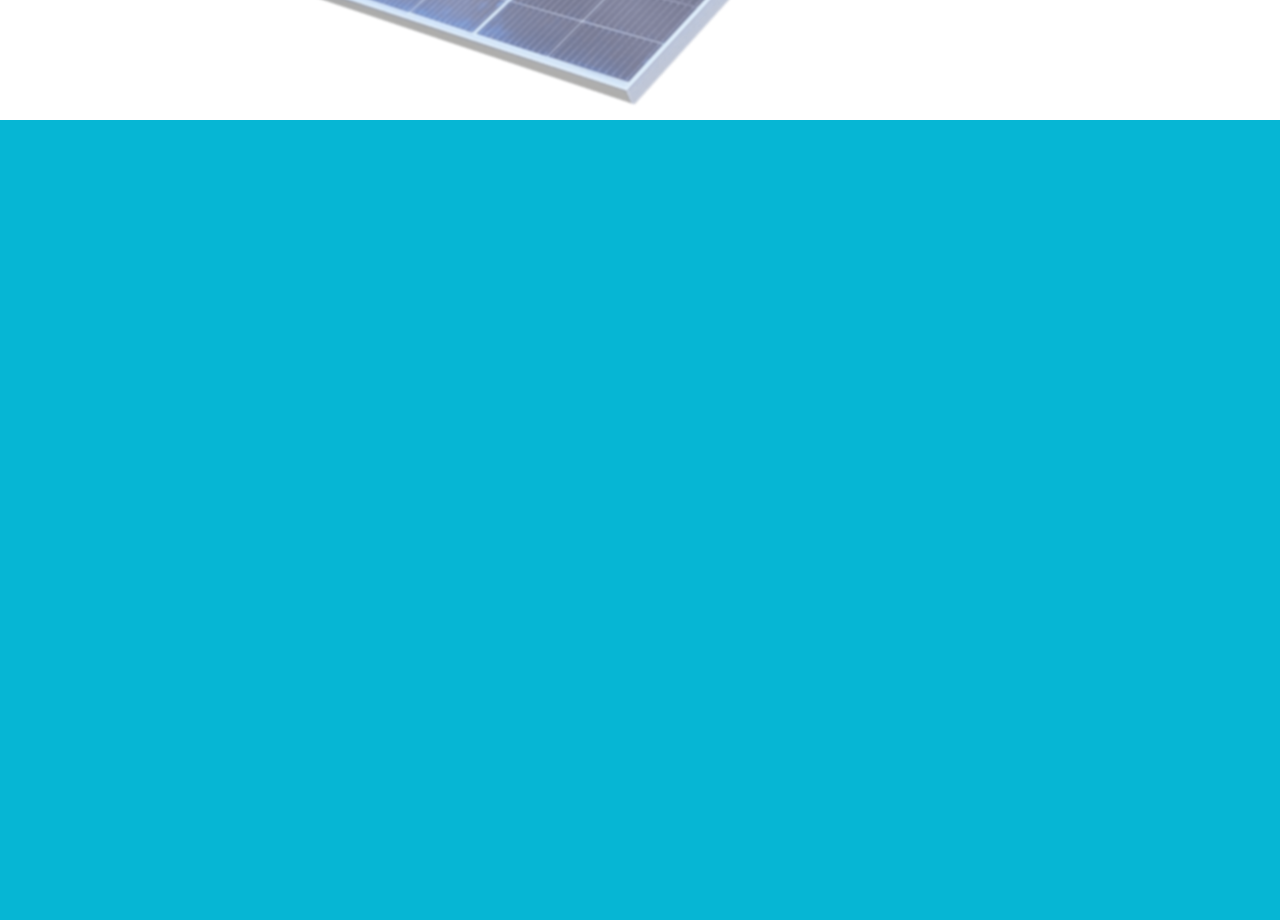
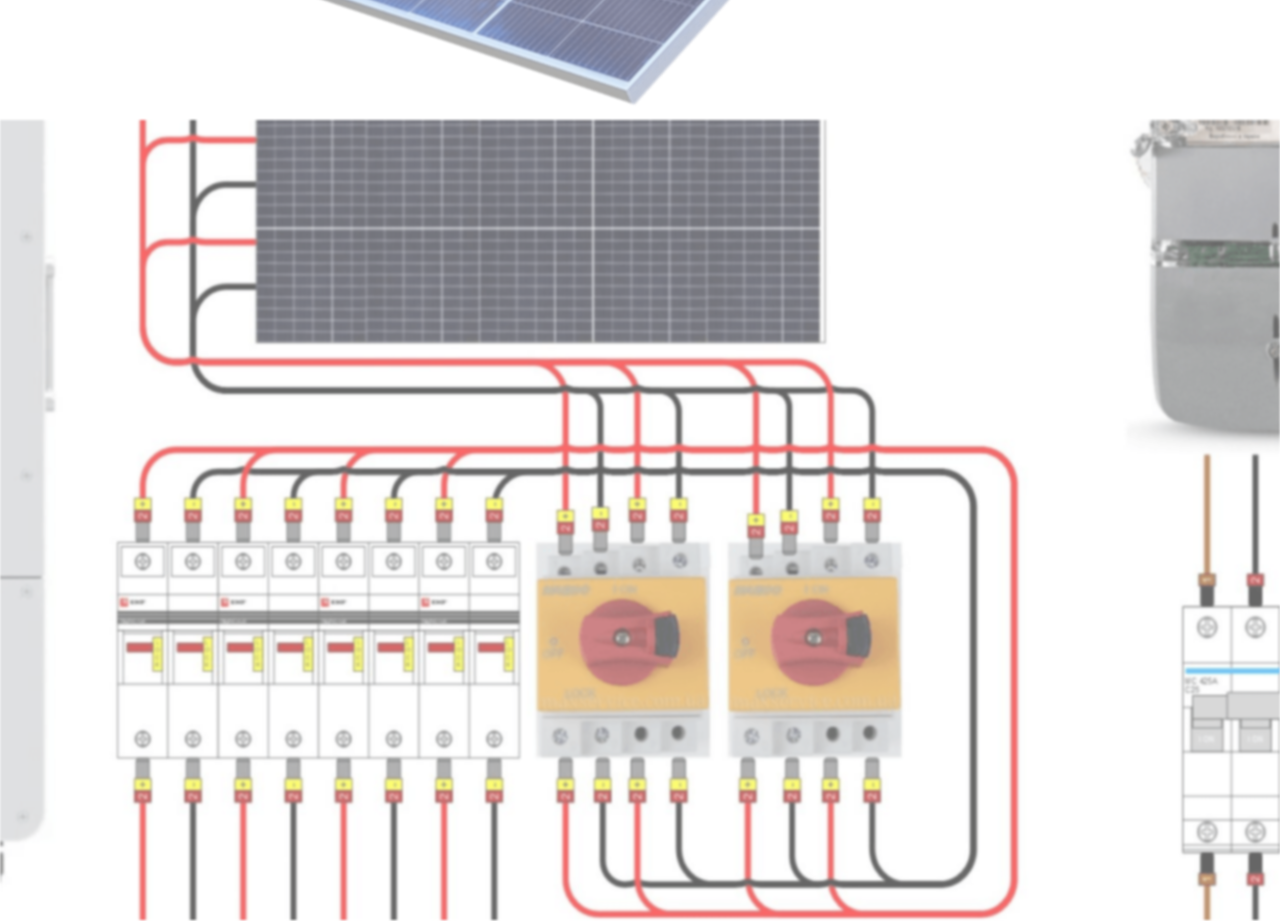
Before and after one commit to izzwerg/ecotz, a website built with Vite: page index.html in a window 1280 px wide. Shown: the part 680-1601 px from the top of the page. Built offline with nearby package versions, Linux system fonts and the light colour scheme.

Commit message:
second screen

```diff
--- a/src/style.css
+++ b/src/style.css
@@ -133,7 +133,6 @@ body {
 }
 
 .main .one-screen.second {
-  background-color: #06b6d4;
   color: #1E40AF;
   display: flex;
   flex-direction: column;
@@ -141,6 +140,19 @@ body {
   align-items: center;
   text-align: center;
   padding: 0 12px;
+  position: relative;
+}
+
+.main .one-screen.second::before {
+  content: "";
+  position: absolute;
+  inset: 0;
+  background-image: url('/schema-l.png');
+  background-size: cover;
+  background-position: center;
+  filter: blur(1px);
+  opacity: 0.6;
+  z-index: -1;
 }
 
 .main .one-screen.third {
```
Also changed, not shown: public/schema-l.png (added).
